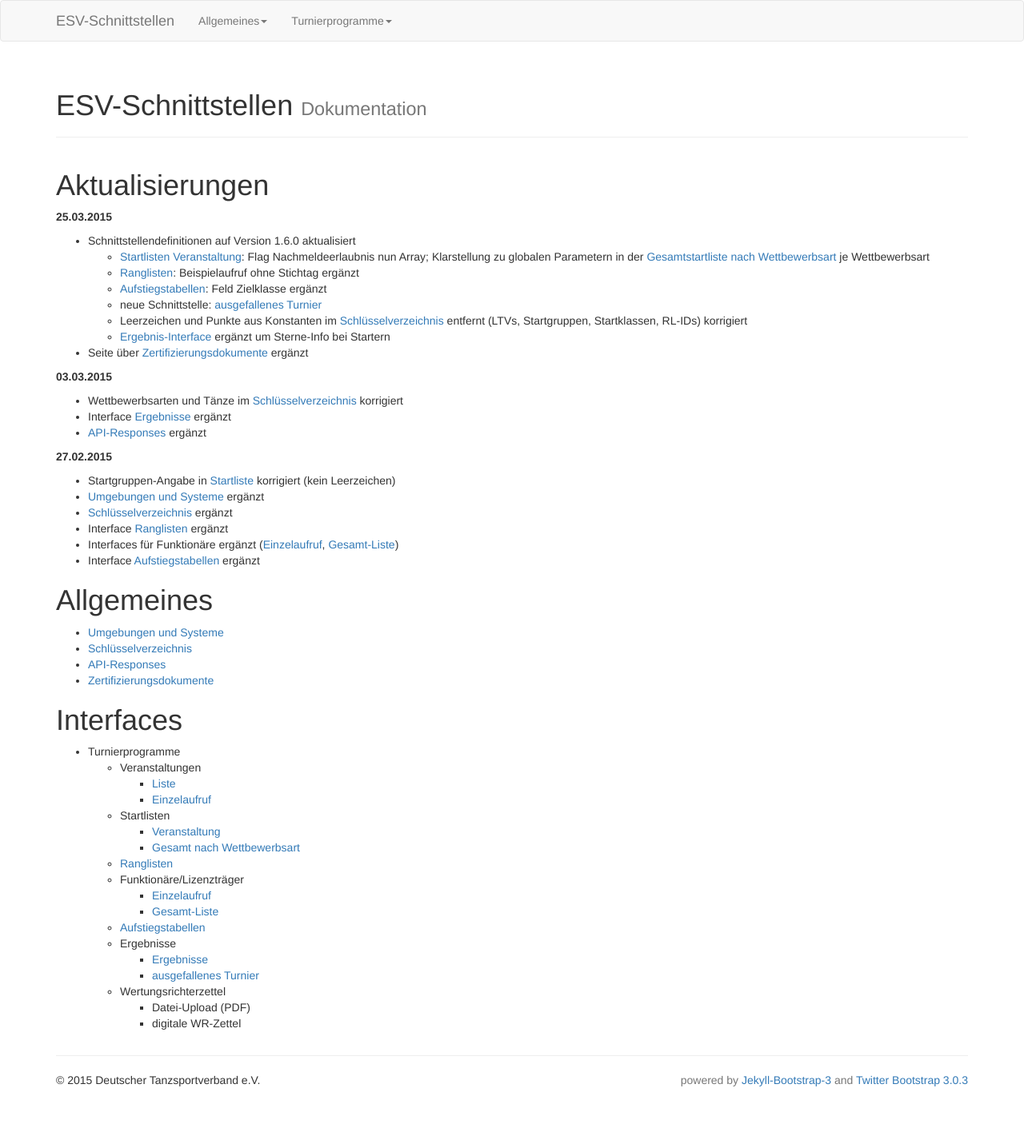
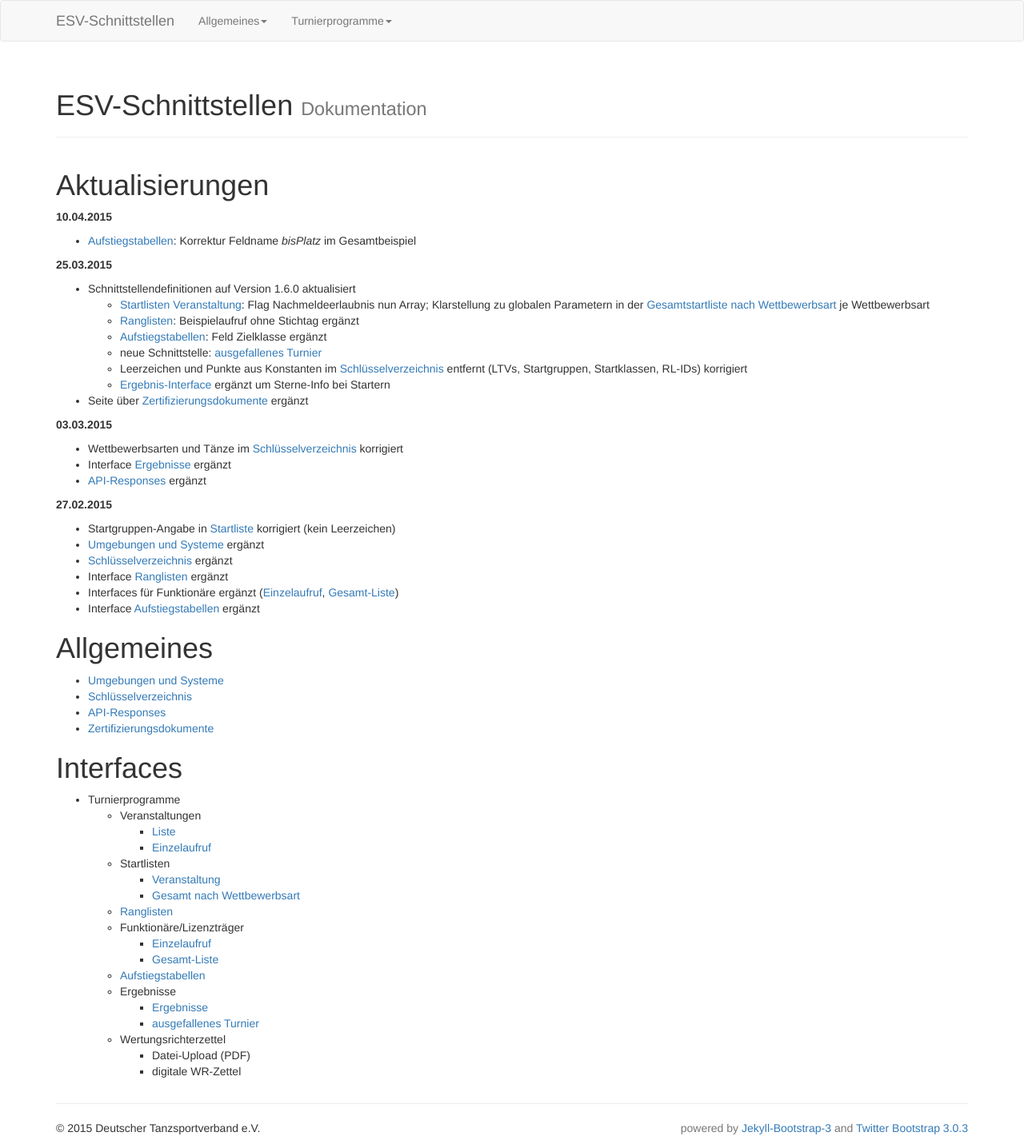
Before and after one commit to tanzsport/esv-interfaces, a Jekyll site: the page built from index.md, in a window 1280 px wide. Shown: the whole page at 80% size. Built offline with Jekyll 4.4.1, drawn with Linux system fonts in a browser that asks for light colours; nearby versions of some CDN libraries; library files that are not in the unit come from our copies; before the commit the page ends 1371 px from its top, so only the background shows below that.

Commit message:
Aufstiegstabelle: Korrektur Feldname platzBis => bisPlatz im Gesamtbeispiel.

```diff
--- a/examples/aufstiegstabelle.json
+++ b/examples/aufstiegstabelle.json
@@ -156,7 +156,7 @@
 						"zielklasse": "A",
 						"punkte": 80,
 						"plaetze": 7,
-						"platzBis": 3,
+						"bisPlatz": 3,
 						"doppelstart": true
 					}
 				]
@@ -194,7 +194,7 @@
 						"zielklasse": "A",
 						"punkte": 100,
 						"plaetze": 7,
-						"platzBis": 3,
+						"bisPlatz": 3,
 						"doppelstart": true
 					}
 				]
--- a/index.md
+++ b/index.md
@@ -6,6 +6,9 @@ tagline: Dokumentation
 {% include JB/setup %}
 
 # Aktualisierungen #
+
+**10.04.2015**
+* [Aufstiegstabellen](interfaces/turnierprogramme/aufstiegstabellen.html): Korrektur Feldname *bisPlatz* im Gesamtbeispiel
 
 **25.03.2015**
 
```
